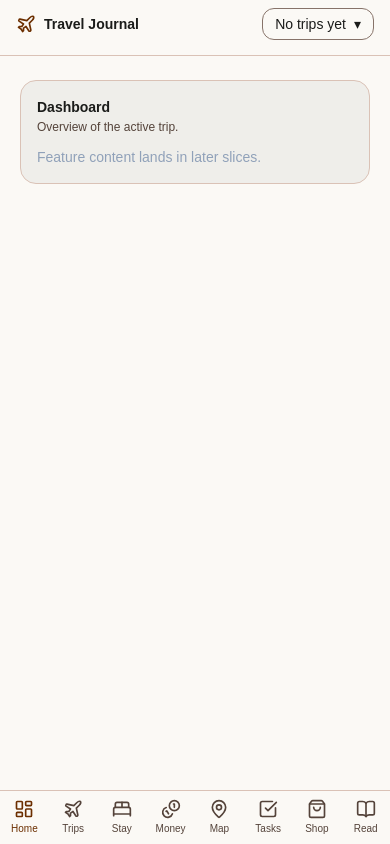
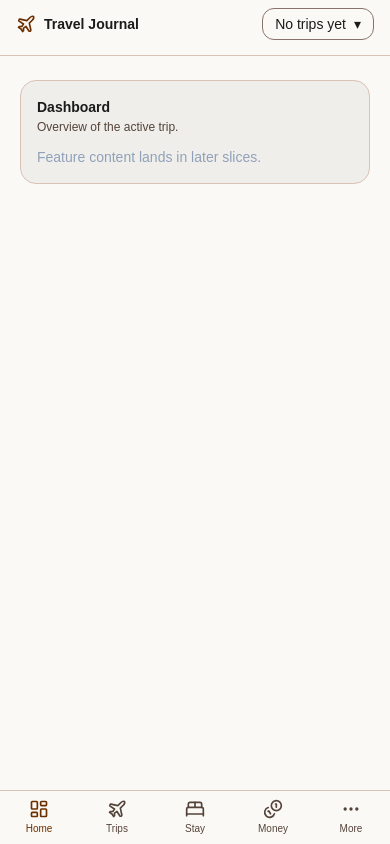
Before and after one commit to Tal-Youngster/yoman-masa, a React (Vite) app: page / in a window 390 px wide. Built offline with nearby package versions, Linux system fonts and the light colour scheme.

Commit message:
feat: add customizable more tab for mobile navbar

```diff
--- /dev/null
+++ b/src/lib/navStore.ts
@@ -0,0 +1,20 @@
+import { create } from 'zustand';
+import { persist } from 'zustand/middleware';
+import { TABS, type TabDef } from '../ui/layout/tabs';
+
+export interface NavState {
+  tabOrder: TabDef['to'][];
+  setTabOrder: (newOrder: TabDef['to'][]) => void;
+}
+
+export const useNavStore = create<NavState>()(
+  persist(
+    (set) => ({
+      tabOrder: TABS.map((t) => t.to),
+      setTabOrder: (newOrder) => set({ tabOrder: newOrder }),
+    }),
+    {
+      name: 'travel-journal-nav-preferences',
+    }
+  )
+);
--- a/src/ui/layout/BottomNav.tsx
+++ b/src/ui/layout/BottomNav.tsx
@@ -1,10 +1,24 @@
+import { useState } from 'react';
 import { Link } from '@tanstack/react-router';
-import { TABS } from './tabs';
+import { MoreHorizontal } from 'lucide-react';
+import { TABS, type TabDef } from './tabs';
 import { cn } from '../components/cn';
 import { TabIcon } from './SideNav';
+import { useNavStore } from '../../lib/navStore';
+import { MoreNavSheet } from './MoreNavSheet';
 
 export function BottomNav(): React.JSX.Element {
+  const { tabOrder } = useNavStore();
+  const [isMoreOpen, setIsMoreOpen] = useState(false);
+
+  const sortedTabs = tabOrder
+    .map((to) => TABS.find((t) => t.to === to))
+    .filter((t): t is TabDef => t !== undefined);
+
+  const pinnedTabs = sortedTabs.slice(0, 4);
+
   return (
+    <>
       <nav
         aria-label="Primary"
         className={cn(
@@ -13,8 +27,8 @@ export function BottomNav(): React.JSX.Element {
           'pb-[env(safe-area-inset-bottom)]',
         )}
       >
-      <ul className="grid grid-cols-8">
-        {TABS.map((tab) => (
+        <ul className="grid grid-cols-5">
+          {pinnedTabs.map((tab) => (
             <li key={tab.to} className="contents">
               <Link
                 to={tab.to}
@@ -27,7 +41,19 @@ export function BottomNav(): React.JSX.Element {
               </Link>
             </li>
           ))}
+          <li className="contents">
+            <button
+              type="button"
+              onClick={() => setIsMoreOpen(true)}
+              className="flex flex-col items-center justify-center gap-0.5 py-2 text-[10px] text-on-surface-variant transition-colors hover:bg-surface-container"
+            >
+              <MoreHorizontal className="w-5 h-5 shrink-0" />
+              <span>More</span>
+            </button>
+          </li>
         </ul>
       </nav>
+      <MoreNavSheet open={isMoreOpen} onClose={() => setIsMoreOpen(false)} />
+    </>
   );
 }
--- /dev/null
+++ b/src/ui/layout/MoreNavSheet.tsx
@@ -0,0 +1,183 @@
+import { useState } from 'react';
+import { Link } from '@tanstack/react-router';
+import { ArrowUp, ArrowDown, Settings2, Check } from 'lucide-react';
+import { Sheet } from '../components/Sheet';
+import { TABS, type TabDef } from './tabs';
+import { useNavStore } from '../../lib/navStore';
+import { TabIcon } from './SideNav';
+
+export interface MoreNavSheetProps {
+  open: boolean;
+  onClose: () => void;
+}
+
+export function MoreNavSheet({ open, onClose }: MoreNavSheetProps): React.JSX.Element {
+  const { tabOrder, setTabOrder } = useNavStore();
+  const [isEditing, setIsEditing] = useState(false);
+
+  const sortedTabs = tabOrder
+    .map((to) => TABS.find((t) => t.to === to))
+    .filter((t): t is TabDef => t !== undefined);
+
+  const pinnedTabs = sortedTabs.slice(0, 4);
+  const moreTabs = sortedTabs.slice(4);
+
+  const handleMoveUp = (index: number) => {
+    if (index === 0) return;
+    const newOrder = [...tabOrder];
+    const temp = newOrder[index - 1];
+    newOrder[index - 1] = newOrder[index];
+    newOrder[index] = temp;
+    setTabOrder(newOrder);
+  };
+
+  const handleMoveDown = (index: number) => {
+    if (index === tabOrder.length - 1) return;
+    const newOrder = [...tabOrder];
+    const temp = newOrder[index + 1];
+    newOrder[index + 1] = newOrder[index];
+    newOrder[index] = temp;
+    setTabOrder(newOrder);
+  };
+
+  const handleClose = () => {
+    setIsEditing(false);
+    onClose();
+  };
+
+  const title = (
+    <div className="flex items-center gap-2">
+      <span>{isEditing ? 'Customize Navigation' : 'More'}</span>
+    </div>
+  );
+
+  return (
+    <Sheet open={open} onClose={handleClose} title={title}>
+      <div className="flex flex-col gap-4">
+        <div className="flex justify-end">
+          <button
+            type="button"
+            onClick={() => setIsEditing(!isEditing)}
+            className="flex items-center gap-1.5 rounded-full border border-outline-variant px-3 py-1.5 text-sm font-medium text-on-surface-variant hover:bg-surface-container"
+          >
+            {isEditing ? (
+              <>
+                <Check className="w-4 h-4" />
+                <span>Done</span>
+              </>
+            ) : (
+              <>
+                <Settings2 className="w-4 h-4" />
+                <span>Customize</span>
+              </>
+            )}
+          </button>
+        </div>
+
+        {isEditing ? (
+          <div className="flex flex-col gap-6">
+            <div>
+              <h3 className="mb-2 text-xs font-semibold uppercase tracking-wider text-on-surface-variant">
+                Pinned to Navbar (Max 4)
+              </h3>
+              <ul className="flex flex-col gap-1">
+                {pinnedTabs.map((tab, i) => (
+                  <EditListItem
+                    key={tab.to}
+                    tab={tab}
+                    onMoveUp={() => handleMoveUp(i)}
+                    onMoveDown={() => handleMoveDown(i)}
+                    isFirst={i === 0}
+                    isLast={false}
+                  />
+                ))}
+              </ul>
+            </div>
+            <div>
+              <h3 className="mb-2 text-xs font-semibold uppercase tracking-wider text-on-surface-variant">
+                In More Menu
+              </h3>
+              <ul className="flex flex-col gap-1">
+                {moreTabs.map((tab, i) => {
+                  const globalIndex = i + 4;
+                  return (
+                    <EditListItem
+                      key={tab.to}
+                      tab={tab}
+                      onMoveUp={() => handleMoveUp(globalIndex)}
+                      onMoveDown={() => handleMoveDown(globalIndex)}
+                      isFirst={false}
+                      isLast={globalIndex === tabOrder.length - 1}
+                    />
+                  );
+                })}
+              </ul>
+            </div>
+          </div>
+        ) : (
+          <ul className="flex flex-col gap-1">
+            {moreTabs.map((tab) => (
+              <li key={tab.to}>
+                <Link
+                  to={tab.to}
+                  activeOptions={{ exact: tab.to === '/' }}
+                  onClick={handleClose}
+                  className="flex items-center gap-3 rounded-xl px-4 py-3 text-on-surface-variant transition-colors hover:bg-surface-container-high"
+                  activeProps={{
+                    className: 'bg-surface-container-highest text-primary font-medium',
+                  }}
+                >
+                  <TabIcon name={tab.icon} className="w-5 h-5" />
+                  <span>{tab.label}</span>
+                </Link>
+              </li>
+            ))}
+          </ul>
+        )}
+      </div>
+    </Sheet>
+  );
+}
+
+function EditListItem({
+  tab,
+  onMoveUp,
+  onMoveDown,
+  isFirst,
+  isLast,
+}: {
+  tab: TabDef;
+  onMoveUp: () => void;
+  onMoveDown: () => void;
+  isFirst: boolean;
+  isLast: boolean;
+}) {
+  return (
+    <li className="flex items-center justify-between rounded-xl bg-surface-container-low px-4 py-2">
+      <div className="flex items-center gap-3 text-on-surface">
+        <TabIcon name={tab.icon} className="w-5 h-5 text-on-surface-variant" />
+        <span className="text-sm font-medium">{tab.label}</span>
+      </div>
+      <div className="flex items-center gap-1">
+        <button
+          type="button"
+          onClick={onMoveUp}
+          disabled={isFirst}
+          className="rounded p-1.5 text-on-surface-variant hover:bg-surface-container-highest disabled:opacity-30"
+          aria-label={`Move ${tab.label} up`}
+        >
+          <ArrowUp className="w-4 h-4" />
+        </button>
+        <button
+          type="button"
+          onClick={onMoveDown}
+          disabled={isLast}
+          className="rounded p-1.5 text-on-surface-variant hover:bg-surface-container-highest disabled:opacity-30"
+          aria-label={`Move ${tab.label} down`}
+        >
+          <ArrowDown className="w-4 h-4" />
+        </button>
+      </div>
+    </li>
+  );
+}
--- a/src/ui/layout/SideNav.tsx
+++ b/src/ui/layout/SideNav.tsx
@@ -10,6 +10,7 @@ import {
   BookOpen,
 } from 'lucide-react';
 import { TABS } from './tabs';
+import { useNavStore } from '../../lib/navStore';
 
 export interface TabIconProps {
   name: string;
@@ -41,13 +42,19 @@ export function TabIcon({ name, className }: TabIconProps): React.JSX.Element |
 }
 
 export function SideNav(): React.JSX.Element {
+  const { tabOrder } = useNavStore();
+
+  const sortedTabs = tabOrder
+    .map((to) => TABS.find((t) => t.to === to))
+    .filter((t): t is typeof TABS[0] => t !== undefined);
+
   return (
     <nav
       aria-label="Primary"
       className="hidden md:flex md:w-64 md:shrink-0 md:flex-col md:gap-2 md:border-r md:border-outline-variant md:bg-surface-container md:px-4 md:py-8 lg:py-16"
     >
       <ul className="flex flex-col gap-1">
-        {TABS.map((tab) => (
+        {sortedTabs.map((tab) => (
           <li key={tab.to}>
             <Link
               to={tab.to}
```
Lines whose indentation alone changed are shown as unchanged.
